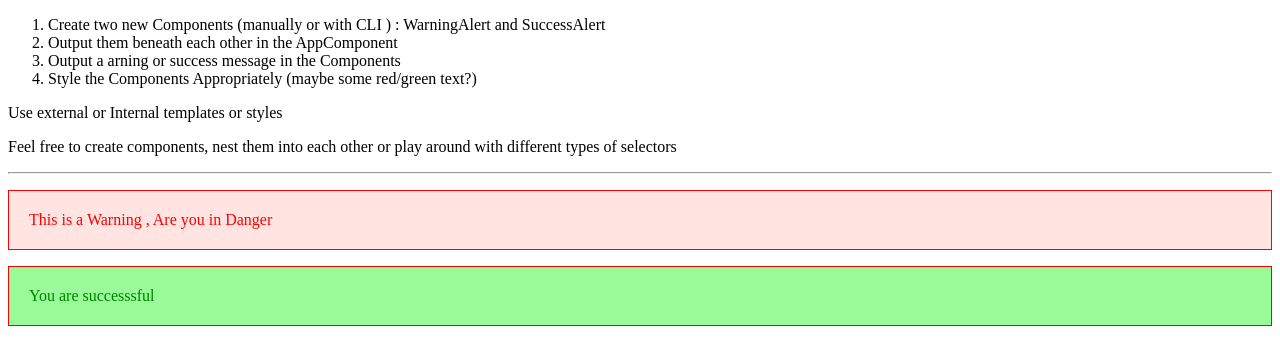
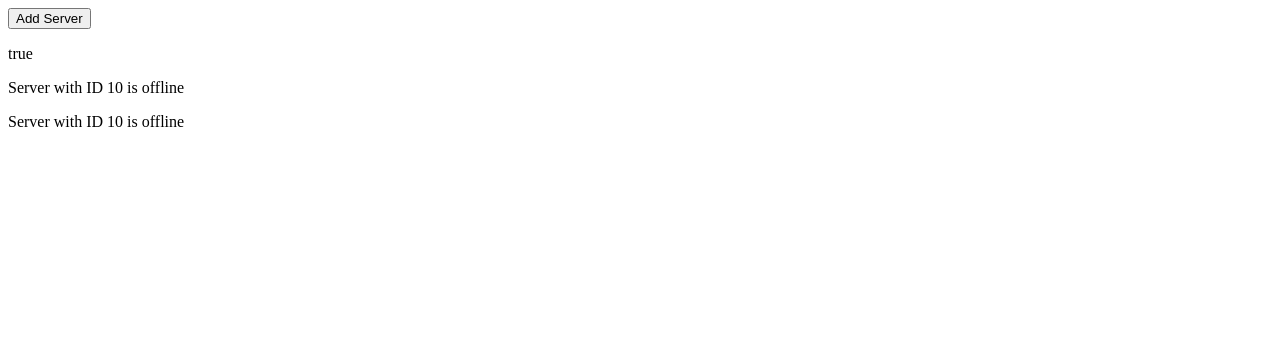
Before and after one commit to Girish-del/first-angular-app, an Angular app: page / in a window 1280 px wide. Shown: the top 364 px of the page. Built offline with nearby package versions, Linux system fonts and the light colour scheme.

Commit message:
Started DataBinding

```diff
--- a/src/app/app.component.css
+++ b/src/app/app.component.css
@@ -1,3 +1,4 @@
 h3{
     color: darkblue;
+
 }
--- a/src/app/app.component.html
+++ b/src/app/app.component.html
@@ -1,18 +1,6 @@
 <div class="conatiner">
     <div class="row">
         <div class="col-xs-12">
-            <ol>
-                <li>Create two new Components (manually or with CLI ) : WarningAlert and SuccessAlert</li>
-                <li>Output them beneath each other in the AppComponent</li>
-                <li>Output a arning or success message in the Components</li>
-                <li>Style the Components Appropriately (maybe some red/green text?)</li>
-            </ol>
-            <p>Use external or Internal templates or styles</p>
-            <p>Feel free to create components, nest them into each other or play around with different types of selectors</p>
-            <hr>
-            <app-warning-alert></app-warning-alert>
-            <app-success-alert></app-success-alert>
-
             <app-servers></app-servers>
         </div>
     </div>
--- a/src/app/server/server.component.html
+++ b/src/app/server/server.component.html
@@ -0,0 +1 @@
+<p>{{ 'Server' }} with ID {{ serverId }} is {{ serverStatus }}</p>
--- a/src/app/server/server.component.ts
+++ b/src/app/server/server.component.ts
@@ -5,5 +5,8 @@
     templateUrl: './server.component.html'
 })
 export class ServerComponent{
+    serverId: number = 10;
+    serverStatus: string = 'offline';
+
 
 }
--- a/src/app/servers/servers.component.html
+++ b/src/app/servers/servers.component.html
@@ -1,3 +1,6 @@
+<button
+class="btn btn-primary"
+[disabled]="!allowNewServer">Add Server</button>
+<p [innerText]="allowNewServer"></p>
 <app-server></app-server>
 <app-server></app-server>
-<app-server></app-server>
--- a/src/app/servers/servers.component.ts
+++ b/src/app/servers/servers.component.ts
@@ -2,12 +2,18 @@
 
 @Component({
   selector: 'app-servers',
-  template: `<app-server></app-server><app-server></app-server>`,
+  //template: `<app-server></app-server><app-server></app-server>`,
+  templateUrl: './servers.component.html',
   styleUrls: ['./servers.component.css']
 })
 export class ServersComponent implements OnInit {
+  allowNewServer = false;
 
-  constructor() { }
+  constructor() {
+    setTimeout(() => {
+      this.allowNewServer = true;
+    },2000);
+   }
 
   ngOnInit(): void {
   }
--- a/src/app/success-alert/success-alert.component.html
+++ b/src/app/success-alert/success-alert.component.html
@@ -1 +1 @@
-<p>You are successsful</p>
+//<p>You are successsful</p>
```
